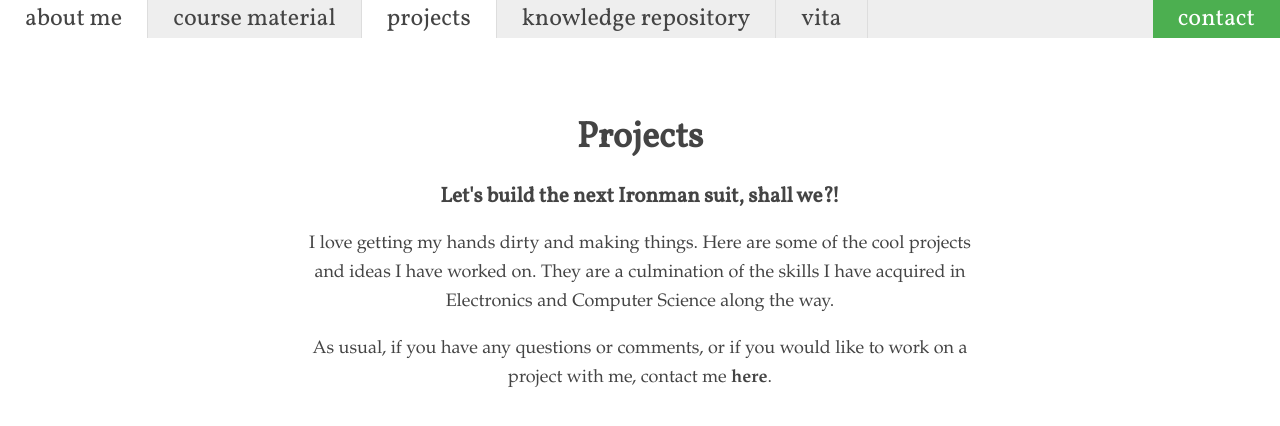
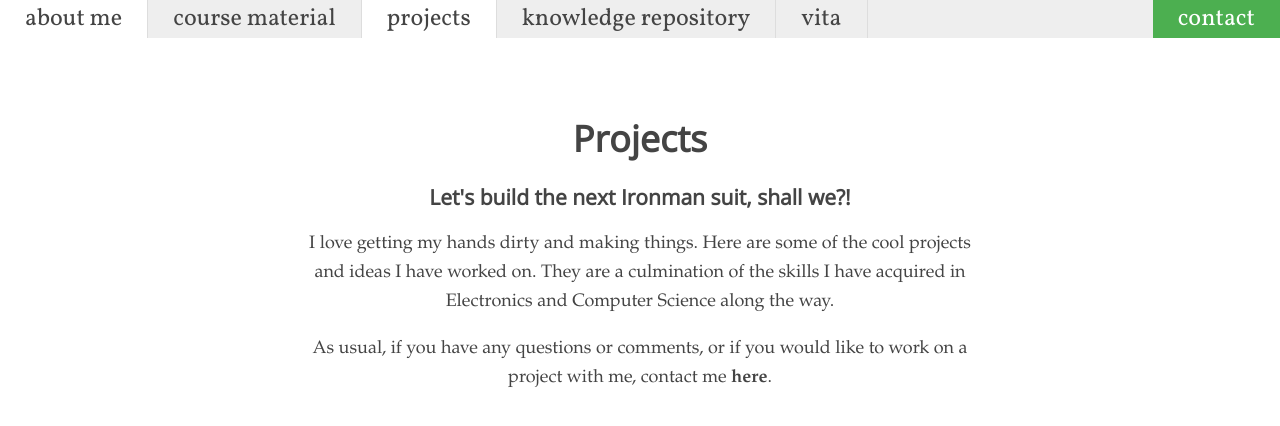
Before and after one commit to akashdeepdeb/akash.github.io, a Jekyll site: the page built from projects/index.html, in a window 1280 px wide. Shown: the top 426 px of the page. Built offline with Jekyll 4.4.1, drawn with Linux system fonts in a browser that asks for light colours.

Commit message:
Update index.html

```diff
--- a/projects/index.html
+++ b/projects/index.html
@@ -9,8 +9,8 @@ title: Some of my projects
   }
 </style>
 
-<h1 style = "font-family: Vollkorn;">Projects</h1>
-<h3 style = "font-family: Vollkorn;">Let's build the next Ironman suit, shall we?!</h3>
+<h1 style = "font-family: Open Sans;">Projects</h1>
+<h3 style = "font-family: Open Sans;">Let's build the next Ironman suit, shall we?!</h3>
 <div id = "projects">
 <p>I love getting my hands dirty and making things. Here are some of the cool projects and ideas I have worked on. They are a culmination of the skills I have acquired in Electronics and Computer Science along the way.</p>
 <p>As usual, if you have any questions or comments, or if you would like to work on a project with me, contact me <a href = "/contact"><b>here</b></a>.</p>
```
